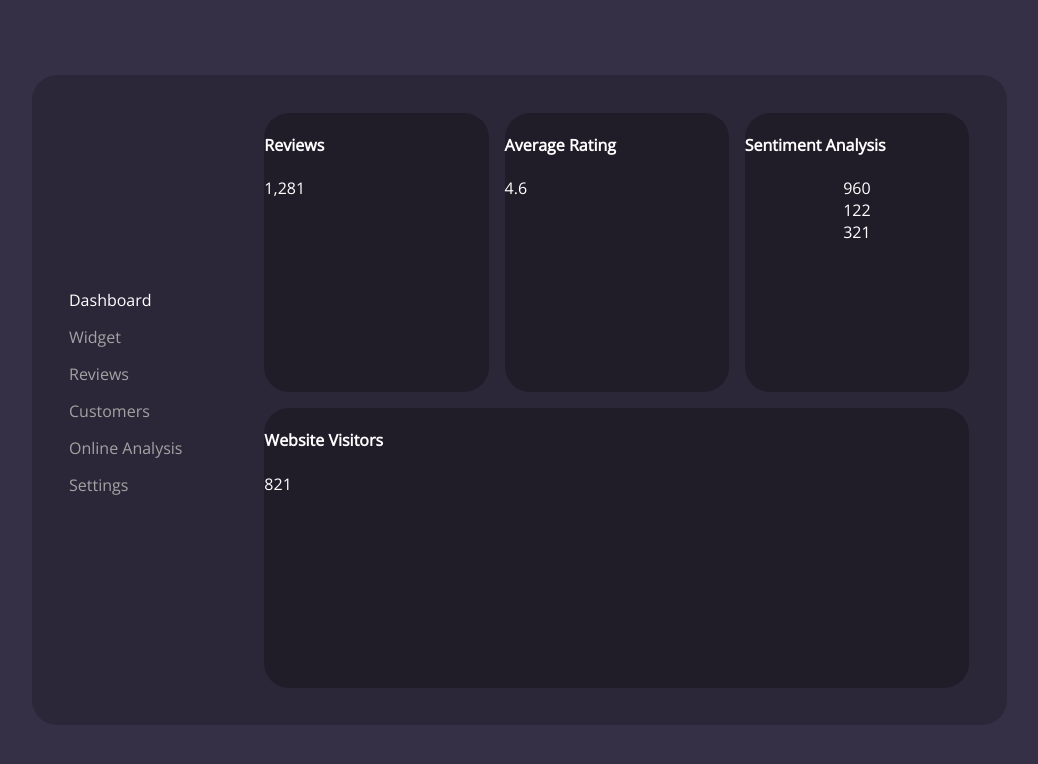
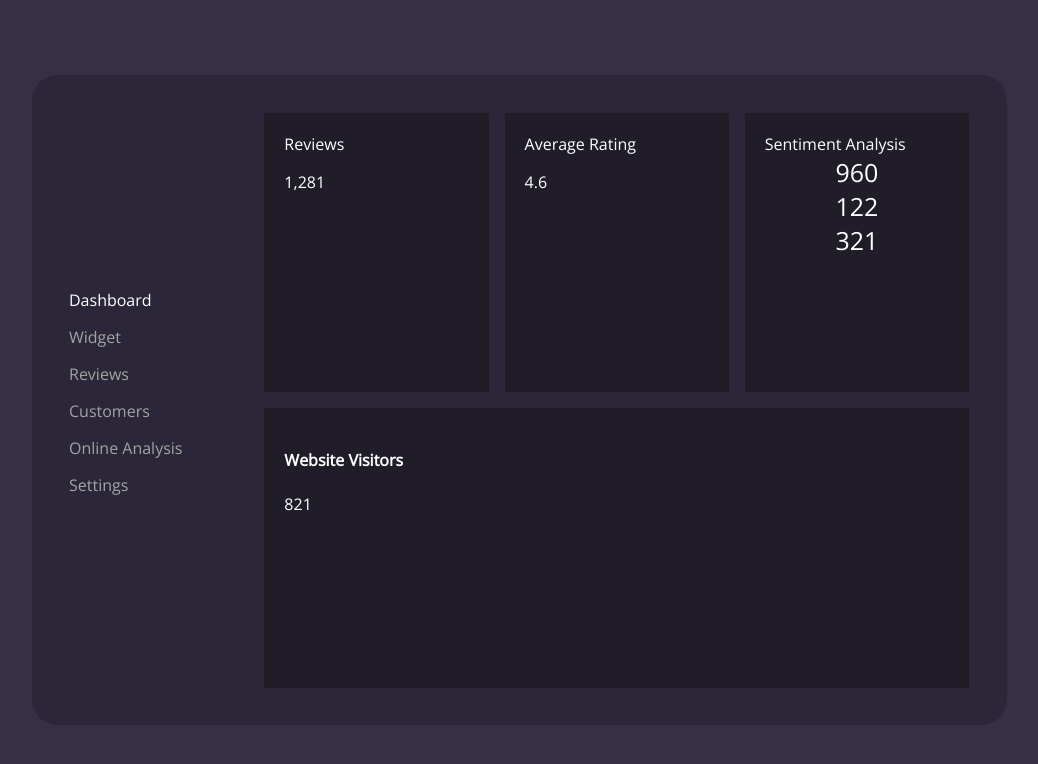
Before and after one commit to saraehutch94/react-dashboard, a React (Create React App) app: page / in a window 1280 px wide. Shown: the top 764 px of the page, without its empty margins (121-1159 px from the left). Built offline with nearby package versions, Linux system fonts and the light colour scheme.

Commit message:
continued styling

```diff
--- a/src/components/Analysis/Analysis.css
+++ b/src/components/Analysis/Analysis.css
@@ -1,10 +1,11 @@
 .analysis-section {
-  border-radius: 25px;
   background-color: rgb(32, 29, 41);
+  padding: 20px;
 }
 
 .analysis-numbers {
   display: flex;
   flex-direction: column;
   align-items: center;
+  font-size: 25px;
 }
--- a/src/components/Analysis/index.js
+++ b/src/components/Analysis/index.js
@@ -3,8 +3,8 @@ import "./Analysis.css";
 function Analysis() {
   return (
     <div className="analysis-section">
-      <h4>Sentiment Analysis</h4>
-      <div class="analysis-numbers">
+      <div>Sentiment Analysis</div>
+      <div className="analysis-numbers">
         <div className="analysis-number">960</div>
         <div className="analysis-number">122</div>
         <div className="analysis-number">321</div>
--- a/src/components/Rating/Rating.css
+++ b/src/components/Rating/Rating.css
@@ -1,4 +1,4 @@
 .rating-section {
-  border-radius: 25px;
+  padding: 20px;
   background-color: rgb(32, 29, 41);
 }
--- a/src/components/Rating/index.js
+++ b/src/components/Rating/index.js
@@ -3,7 +3,7 @@ import "./Rating.css";
 function Rating() {
   return (
     <div className="rating-section">
-      <h4>Average Rating</h4>
+      <div>Average Rating</div>
       <p>4.6</p>
     </div>
   );
--- a/src/components/Reviews/Reviews.css
+++ b/src/components/Reviews/Reviews.css
@@ -1,4 +1,4 @@
 .reviews-section {
-  border-radius: 25px;
+  padding: 20px;
   background-color: rgb(32, 29, 41);
 }
--- a/src/components/Reviews/index.js
+++ b/src/components/Reviews/index.js
@@ -3,7 +3,7 @@ import "./Reviews.css";
 function Reviews() {
   return (
     <div className="reviews-section">
-      <h4>Reviews</h4>
+      <div>Reviews</div>
       <p>1,281</p>
     </div>
   );
--- a/src/components/Visitors/Visitors.css
+++ b/src/components/Visitors/Visitors.css
@@ -1,5 +1,5 @@
 .visitors-section {
-  border-radius: 25px;
+  padding: 20px;
   background-color: rgb(32, 29, 41);
   grid-column: 2 / 5;
 }
```
